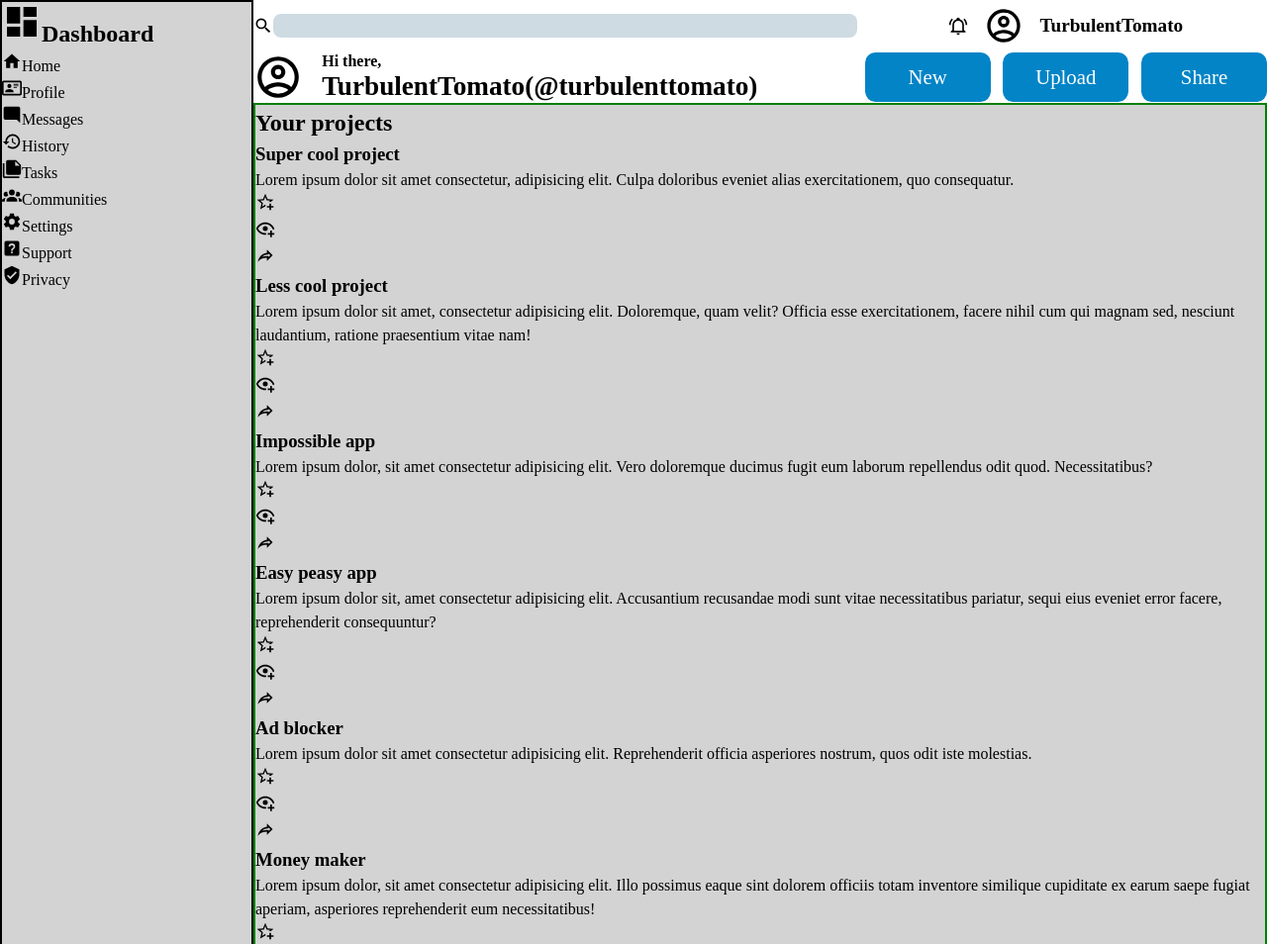
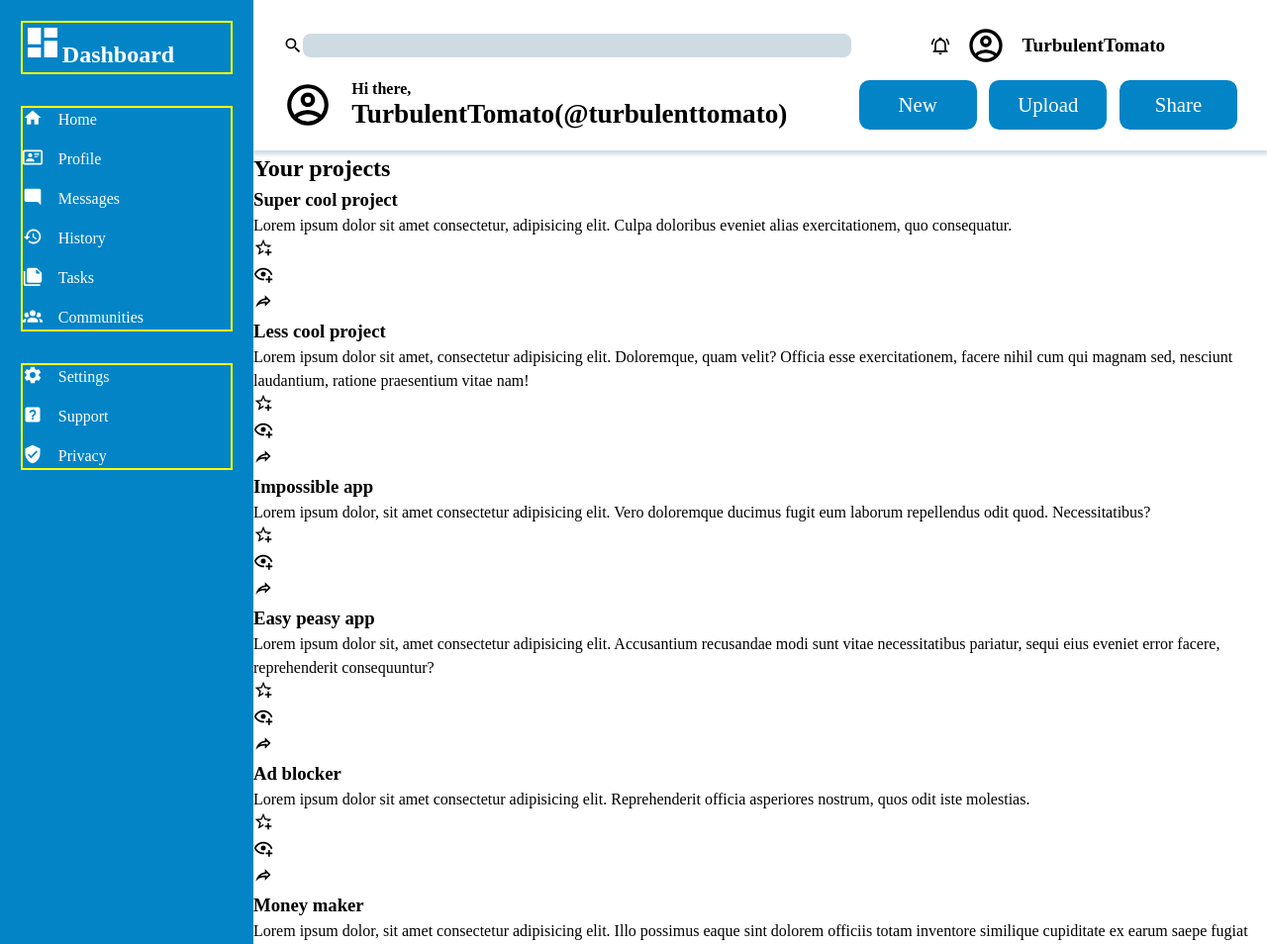
Before and after one commit to TurbulentTomato/odinDashboard, a plain HTML site: page index.html in a window 1280 px wide. Shown: the top 954 px of the page at 99% size. Drawn offline with Linux system fonts and the light colour scheme.

Commit message:
Add styling to sidebar

```diff
--- a/css/style.css
+++ b/css/style.css
@@ -81,16 +81,17 @@ ul {
   grid-template-areas:
     "sidebar header"
     "sidebar main";
-  background-color: lightgray;
 }
 
 header {
   grid-area: header;
   display: grid;
   grid-template: 1fr 1fr/ 1.5fr 1fr;
-  column-gap: 0.5em;
+  gap: 0.5em;
   align-items: center;
   background-color: #fff;
+  padding: 20px 30px;
+  box-shadow: 0px 2px 4px 2px #cfdbe3;
 }
 
 .search-container {
@@ -152,16 +153,47 @@ p.user-name {
   border-radius: 0.5em;
 }
 
-
-
-
-
 nav {
   grid-area: sidebar;
-  border: 2px solid #000;
+  padding: 1.3rem;
+  display: grid;
+  grid-template-rows: auto auto auto;
+  align-content: start;
+  row-gap: 2em;
+  background-color: var(--background-blue);
+
+  color: #fff;
+
+  >* {
+    border: 2px solid yellow;
+  }
+}
+
+/*make icons white*/
+nav img {
+  filter: invert(1);
+}
+
+nav>.dashboard {
+  display: grid;
+  grid-template-columns: auto auto;
+  column-gap: 1rem;
+  align-items: center;
+  justify-content: start;
+}
+
+nav ul {
+  display: grid;
+  row-gap: 1em;
+}
+
+nav li {
+  display: grid;
+  grid-template-columns: auto auto;
+  justify-content: start;
+  column-gap: 1rem;
 }
 
 main {
   grid-area: main;
-  border: 2px solid green;
 }
```
